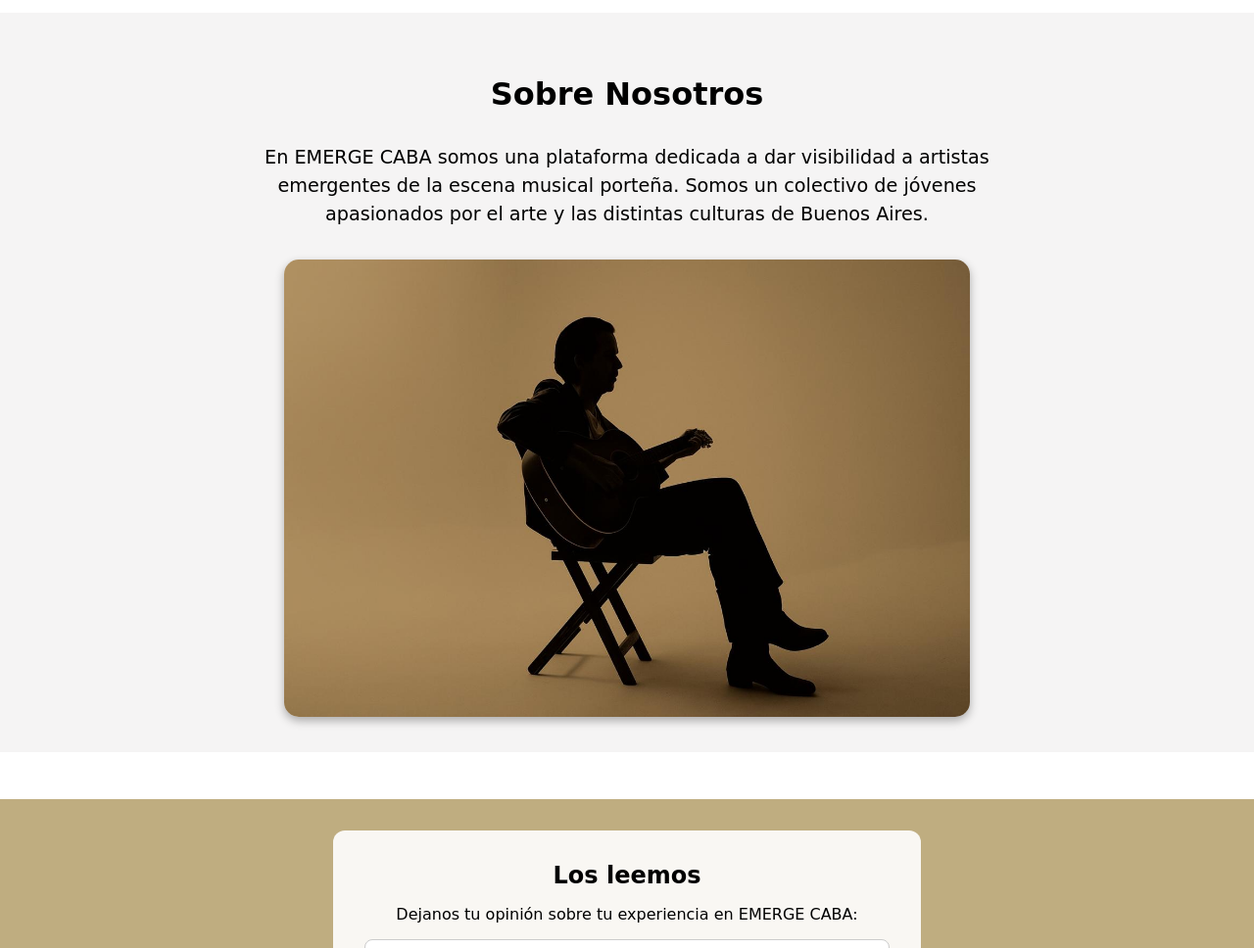
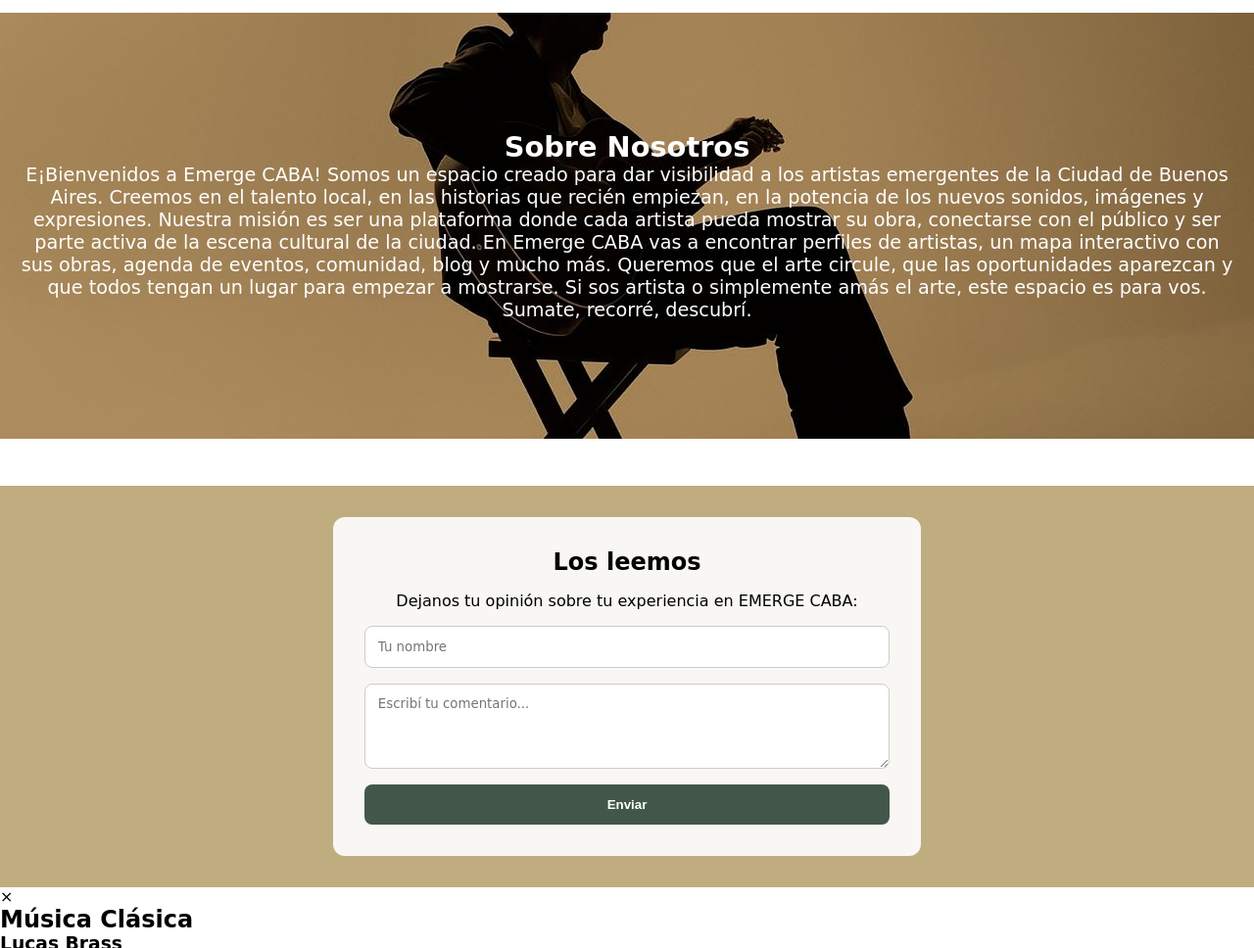
Before and after one commit to sofirosae/EMERGE-CABA, a plain HTML site: page index.html in a window 1280 px wide. Shown: the part 1291-2259 px from the top of the page at 98% size. Drawn offline with Linux system fonts and the light colour scheme; grey boxes are pictures that could not be loaded.

Commit message:
Limpieza de CSS en la sección Sobre Nosotros

```diff
--- a/index.css
+++ b/index.css
@@ -112,24 +112,14 @@ body {
 }
 
 .sobre-nosotros {
+  background-image: url("./Fotos/Fondo2.jpg");
+  background-size: cover;
+  background-position: center;
+  background-repeat: no-repeat;
+  padding: 120px 20px; /* Ajustamos altura y margen interior */
+  color: white; /* Color del texto para que contraste */
   text-align: center;
-  padding: 2rem;
-  background-color: #f5f4f4;
-}
-
-.sobre-nosotros p {
-  max-width: 800px;
-  margin: 0 auto 2rem auto;
   font-size: 1.2rem;
-  line-height: 1.5;
-}
-
-.imagen-sobre-nosotros img {
-  width: 80%;
-  max-width: 700px;
-  border-radius: 15px;
-  object-fit: cover;
-  box-shadow: 0 4px 10px rgba(0,0,0,0.3);
 }
 
 .separador {
--- a/index.html
+++ b/index.html
@@ -73,13 +73,15 @@
     </div>
   </div>
 
-  <div id="sobre" class="seccion sobre-nosotros">
-    <h2 class="section-title">Sobre Nosotros</h2>
-    <p>En EMERGE CABA somos una plataforma dedicada a dar visibilidad a artistas emergentes de la escena musical porteña. Somos un colectivo de jóvenes apasionados por el arte y las distintas culturas de Buenos Aires.</p>
-    <div class="imagen-sobre-nosotros">
-      <img src="./Fotos/Fondo2.jpg" alt="Sobre Nosotros Imagen">
-    </div>
-  </div>
+  <div id="sobre" class="sobre-nosotros">
+  <h2>Sobre Nosotros</h2>
+  <p>E¡Bienvenidos a Emerge CABA! Somos un espacio creado para dar visibilidad a los artistas emergentes de la Ciudad de Buenos Aires.
+    Creemos en el talento local, en las historias que recién empiezan, en la potencia de los nuevos sonidos, imágenes y expresiones.
+    Nuestra misión es ser una plataforma donde cada artista pueda mostrar su obra, conectarse con el público y ser parte activa de la escena cultural de la ciudad.
+    En Emerge CABA vas a encontrar perfiles de artistas, un mapa interactivo con sus obras, agenda de eventos, comunidad, blog y mucho más.
+    Queremos que el arte circule, que las oportunidades aparezcan y que todos tengan un lugar para empezar a mostrarse.
+    Si sos artista o simplemente amás el arte, este espacio es para vos. Sumate, recorré, descubrí.</p>
+</div>
 
   <div class="separador"></div> <!-- Agregamos separación visual -->
 
```
